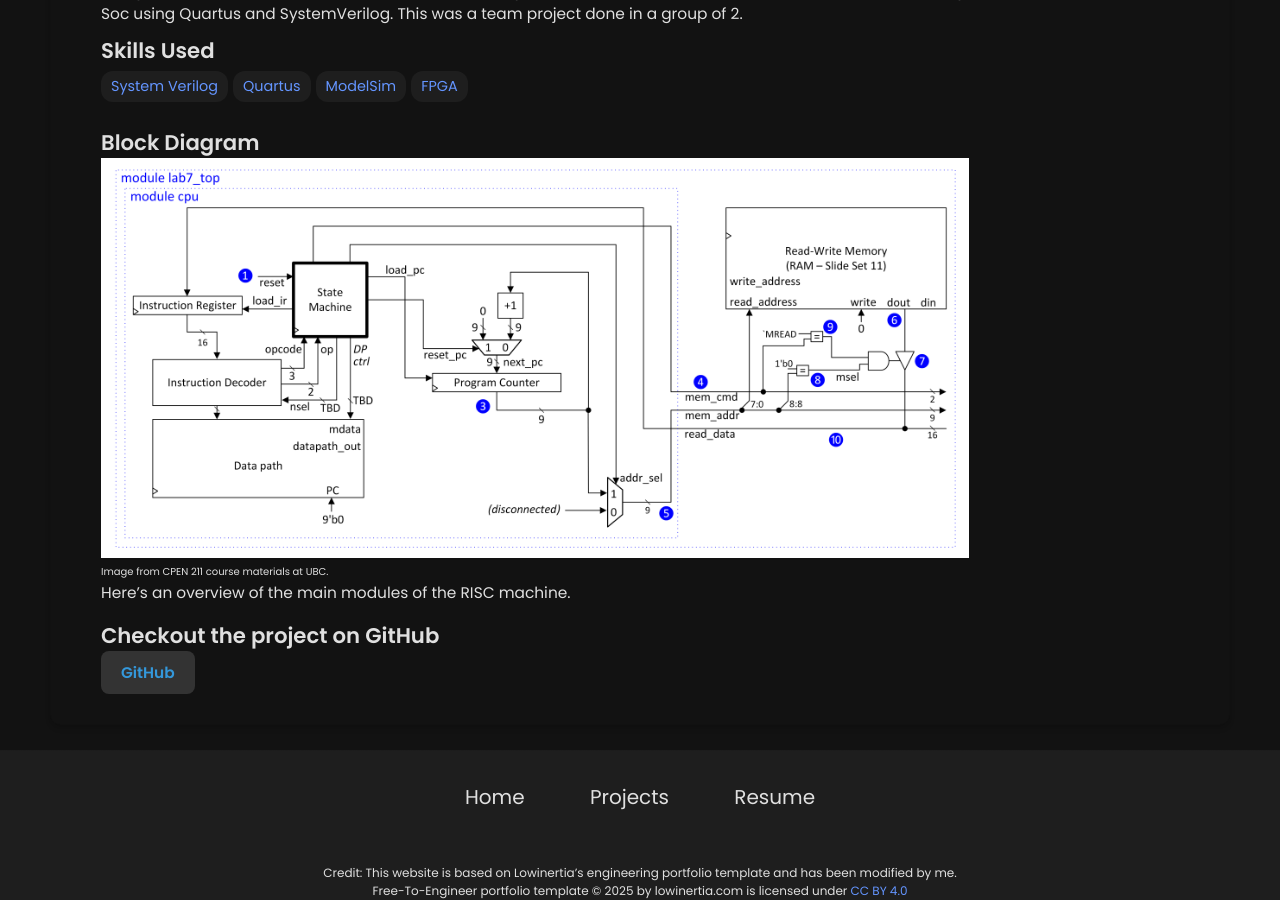
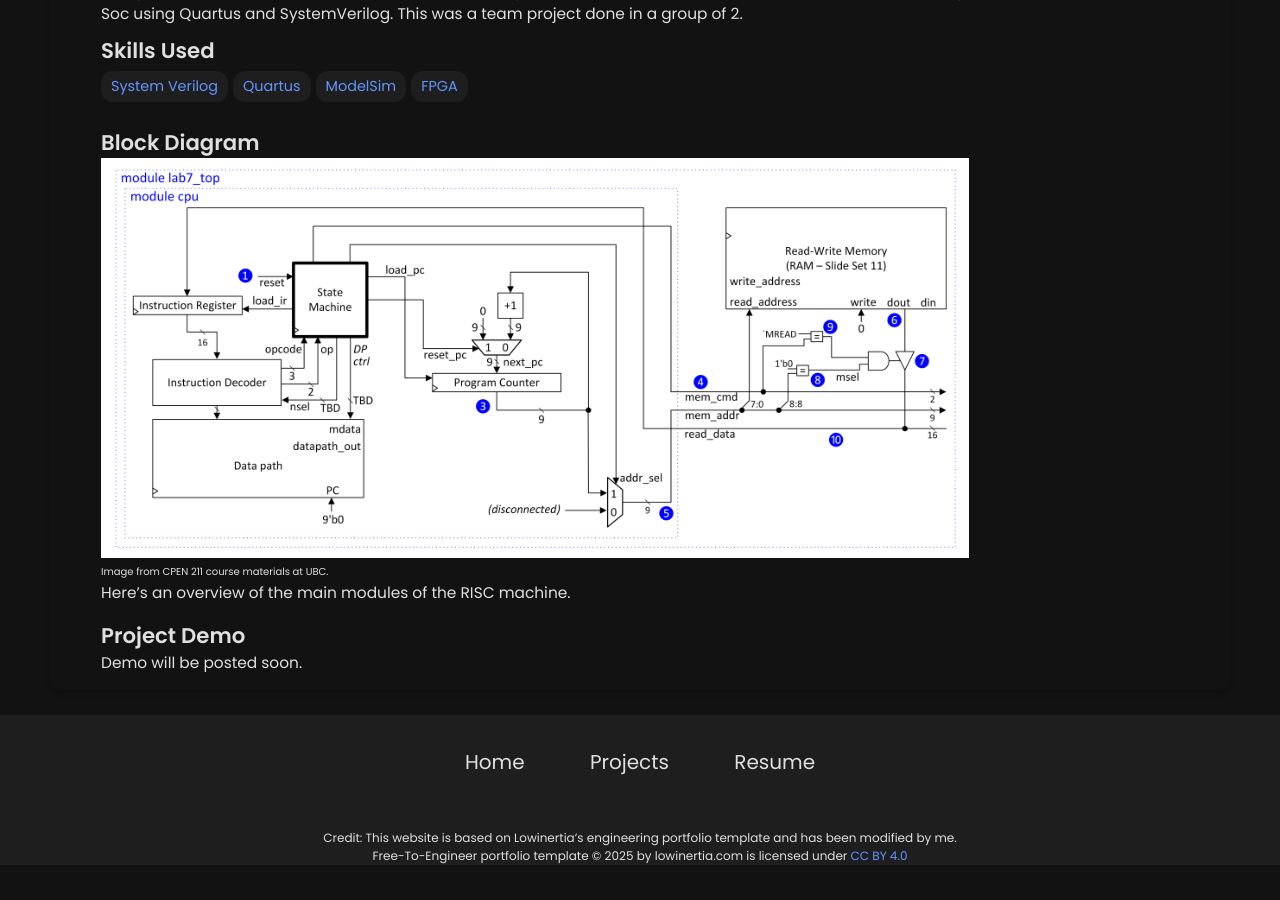
Before and after one commit to rishiupath/rishiupath.github.io, a Jekyll site: the page built from _projects/Simple-RISC-Machine/index.md, in a window 1280 px wide and 900 px high, scrolled down 609 px. Built offline with Jekyll 4.4.1, drawn with Linux system fonts in a browser that asks for light colours; after the commit the page ends 1474 px from its top, so only the background shows below that.

Commit message:
Update index.md

```diff
--- a/_projects/Simple-RISC-Machine/index.md
+++ b/_projects/Simple-RISC-Machine/index.md
@@ -17,6 +17,6 @@ main-image: /RISCblock.png
 <span style="font-size: 10px">Image from CPEN 211 course materials at UBC.</span>
 Here's an overview of the main modules of the RISC machine.
 
-## Checkout the project on GitHub
+## Project Demo
 
-<a href="https://github.com/rishiupath/RISC-machine" target="_blank" class="button">GitHub</a>
+Demo will be posted soon.
```
